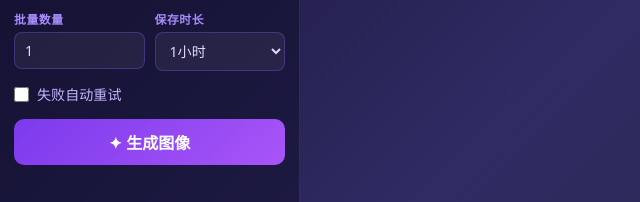
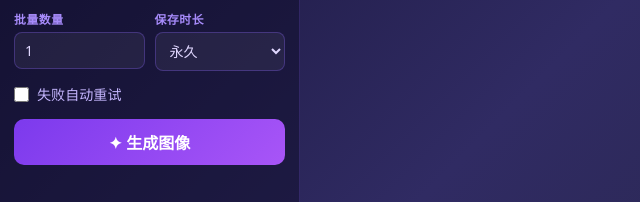
Before and after one commit to lqhxxihx/GrsaiProxyManager, a plain HTML site: page static/index.html in a window 1280 px wide. Shown: the part 424-626 px from the top of the page, 0-640 px from the left. Drawn offline with Linux system fonts and the light colour scheme.

Commit message:
fix: default save duration to permanent

```diff
--- a/static/index.html
+++ b/static/index.html
@@ -332,7 +332,7 @@
           <select id="saveDuration">
             <option value="1h">1小时</option>
             <option value="2h">2小时</option>
-            <option value="permanent">永久</option>
+            <option value="permanent" selected>永久</option>
           </select>
         </div>
       </div>
```
